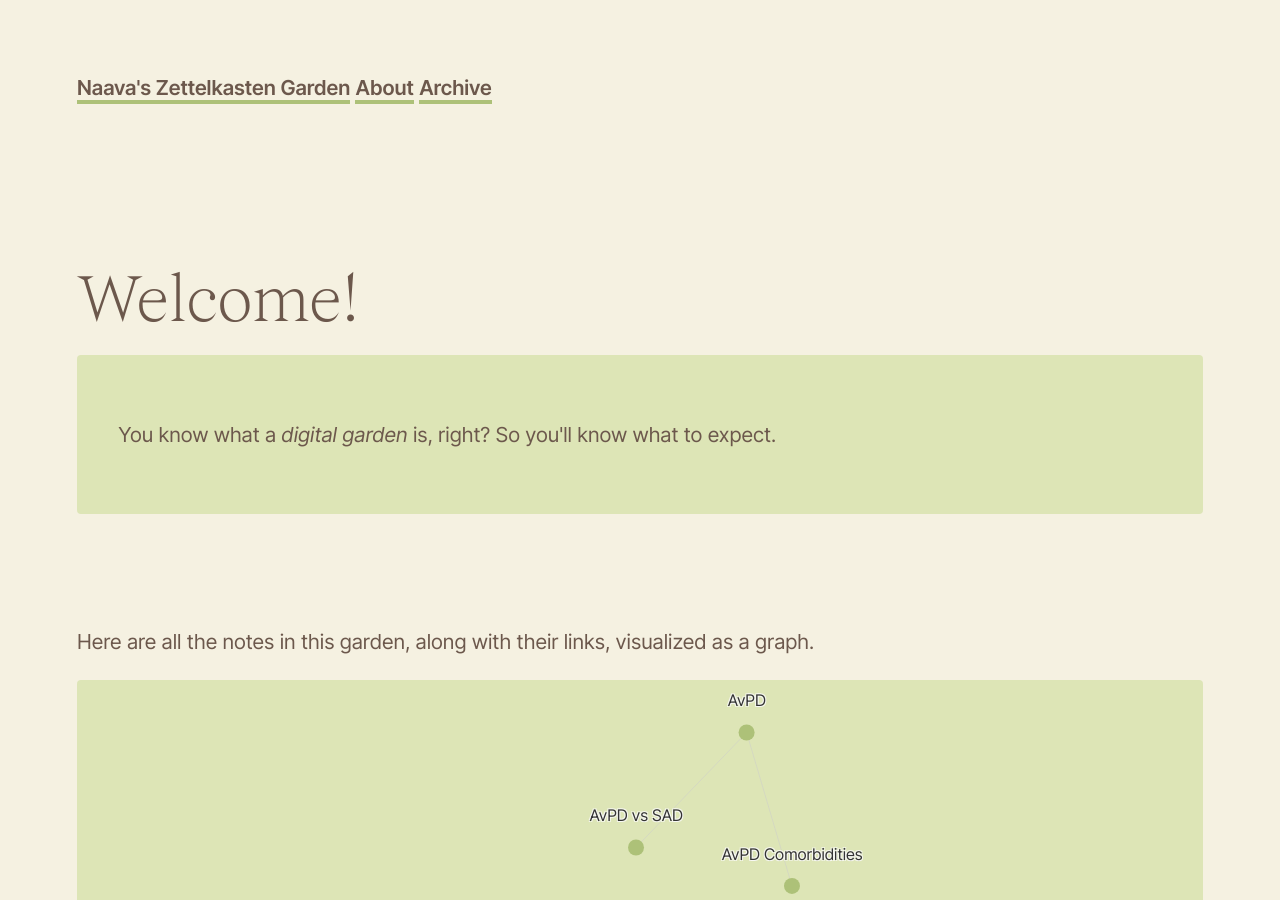
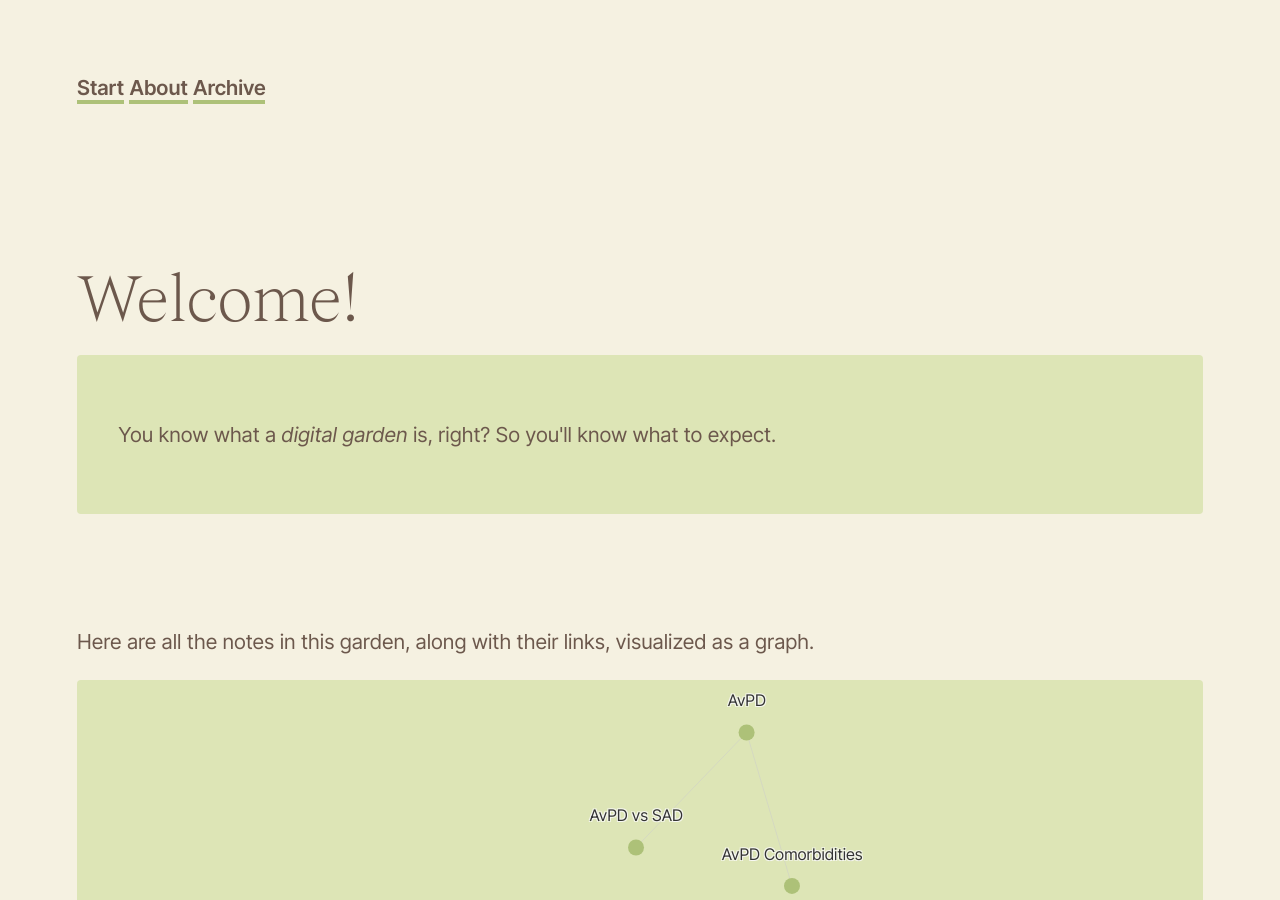
Before and after one commit to naavaparta/naavaparta, a Jekyll site: the page built from _pages/index.md, in a window 1280 px wide and 900 px high. Built offline with Jekyll 4.4.1, drawn with Linux system fonts in a browser that asks for light colours; Markdown is read by kramdown in place of the engine named in the settings.

Commit message:
Update nav.html

```diff
--- a/_includes/nav.html
+++ b/_includes/nav.html
@@ -1,5 +1,5 @@
 <div>
-  <a class="internal-link" href="/"><b>{{ site.title }}</b></a>
+  <a class="internal-link" href="/"><b>Start</b></a>
   <a class="internal-link" href="/about.html"><b>About</b></a>
   <a class="internal-link" href="archive.html"><b>Archive</b></a>
 </div>
```
